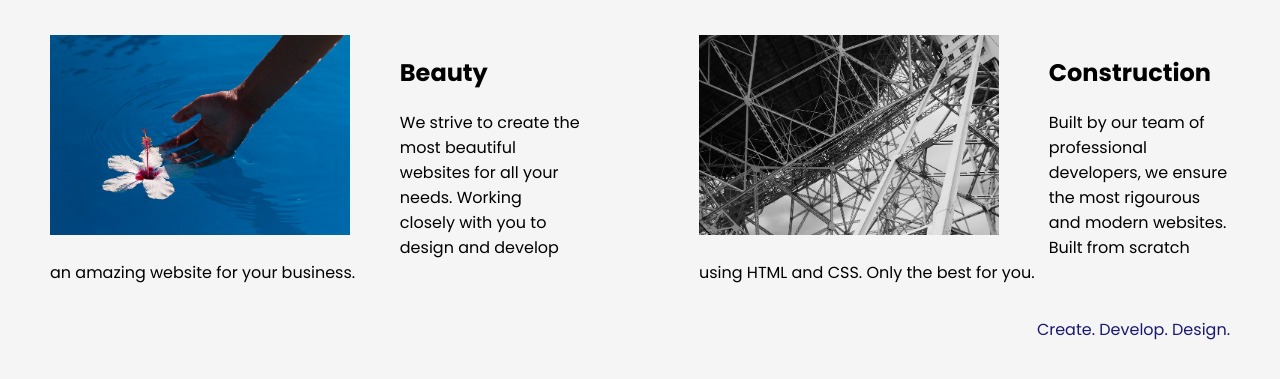
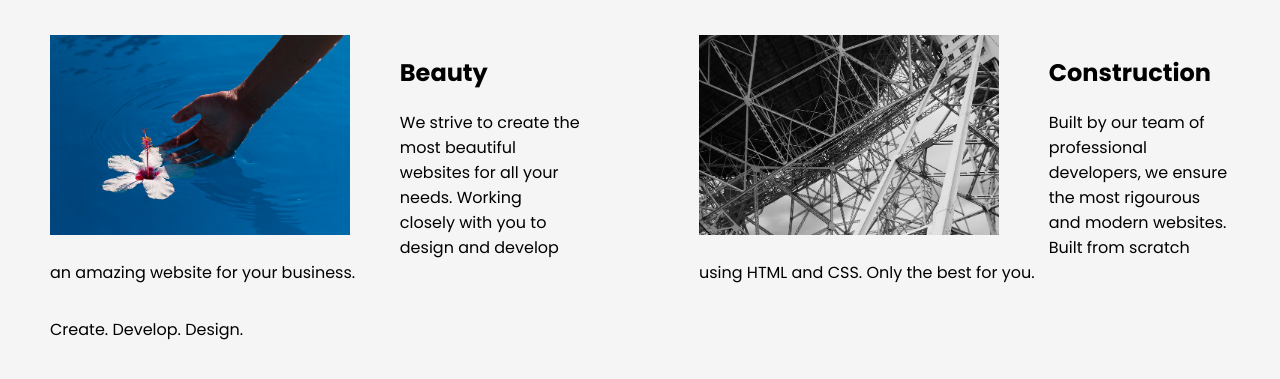
Before and after one commit to MeizzelVanillaFrappe/-Project-Web-Design-Agency-Website, a plain HTML site: page index.html in a window 1280 px wide. Shown: the part 415-794 px from the top of the page. Drawn offline with Linux system fonts and the light colour scheme.

Commit message:
Update index.html

```diff
--- a/index.html
+++ b/index.html
@@ -29,7 +29,7 @@
     </div>
   </div>
 </body>
-<footer class="footer">
+<footer>
   <p>Create. Develop. Design.</p>
 </footer>
 </html>
```
